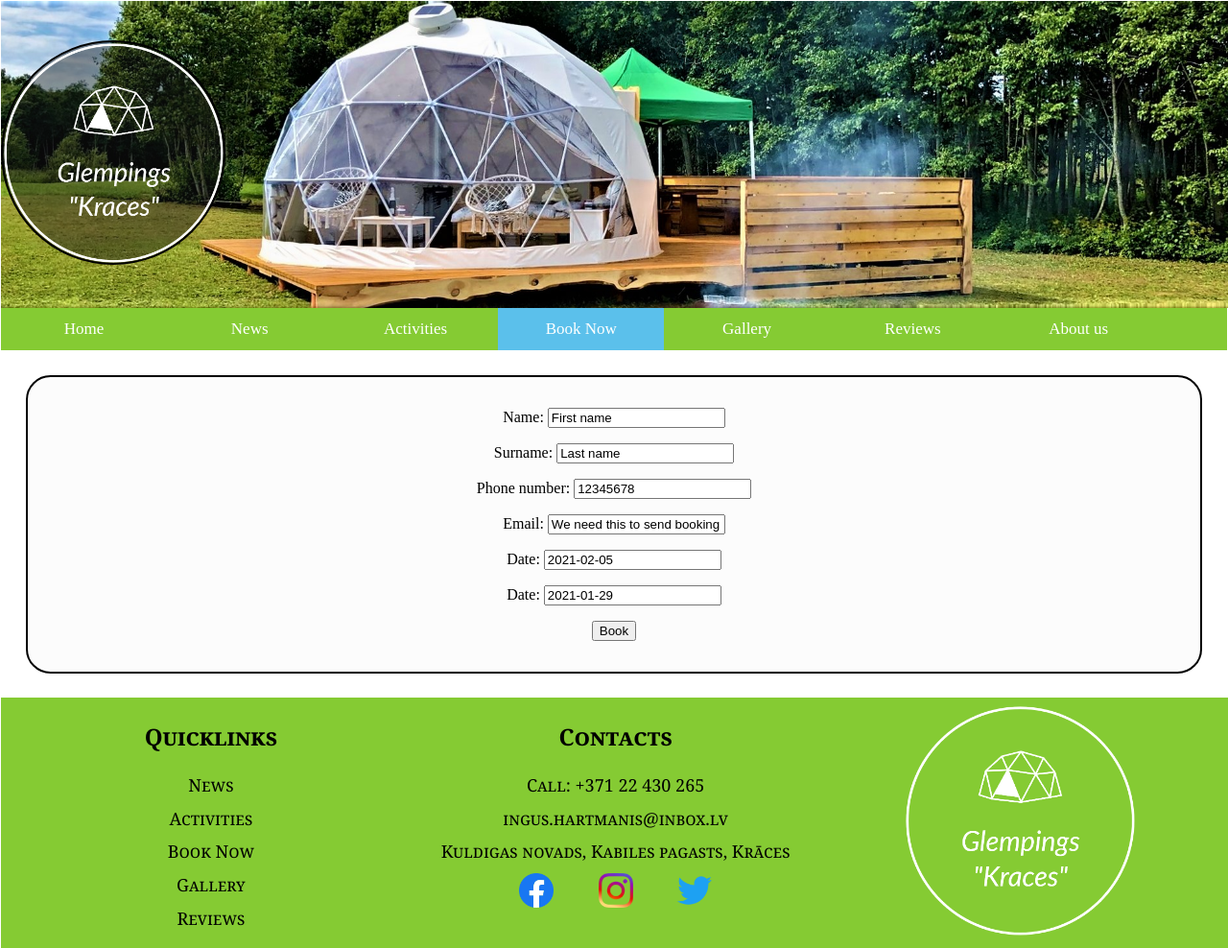
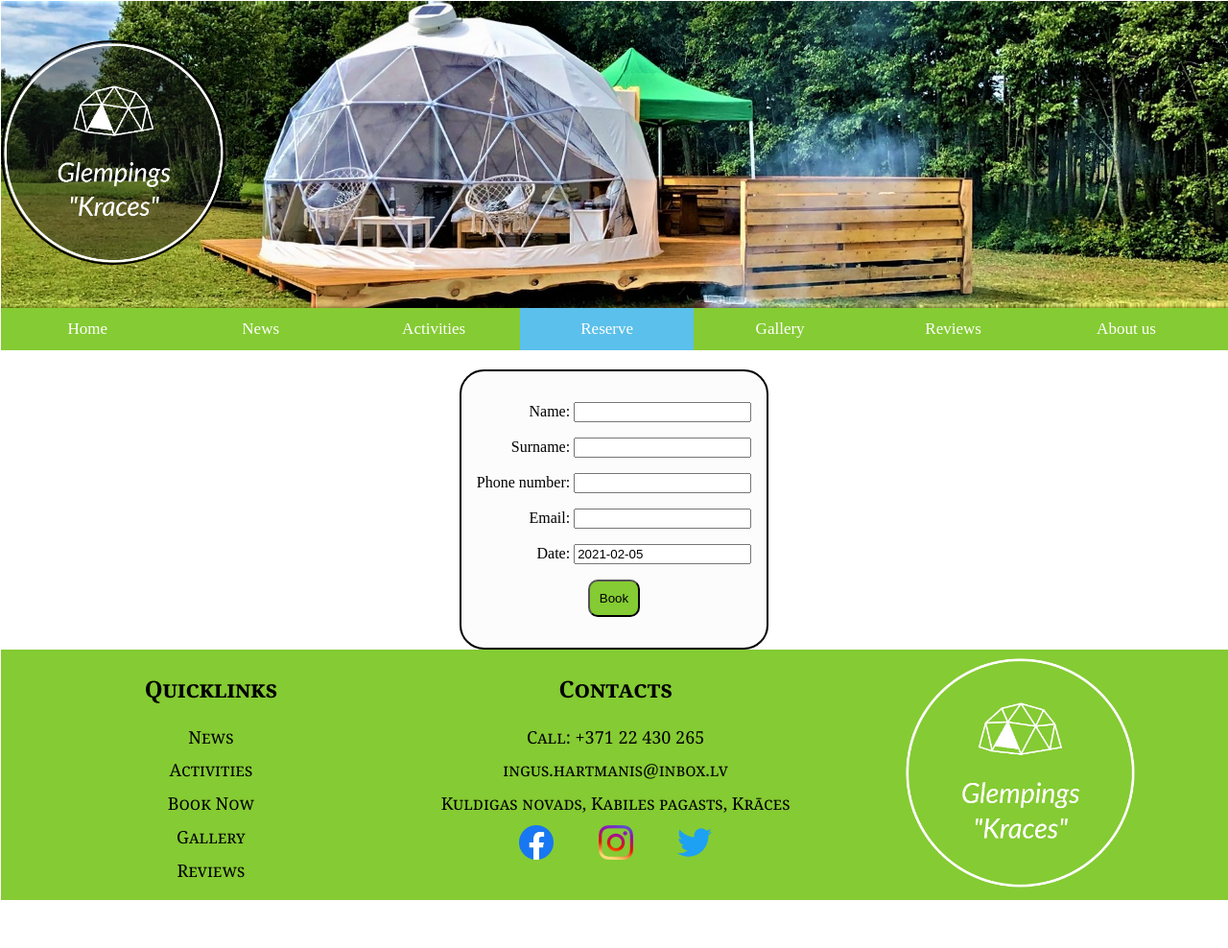
Before and after one commit to emilsberzs/glemping_kraces, a Django app: page /booking/ in a window 1280 px wide. Shown: the whole page at 96% size. After the commit the page ends 938 px from the top, so only its background shows below. Run offline with Django 3.2, Linux system fonts and the light colour scheme.

Commit message:
Basic design almost satisfactory, tommorow working on send_mail and start cms implementation

```diff
--- a/glemping/models.py
+++ b/glemping/models.py
@@ -92,10 +92,10 @@ class Review(models.Model):
 
 
 class Reservation(models.Model):
-    name = models.CharField(max_length=20, default='First name')
-    surname = models.CharField(max_length=20, default='Last name')
-    phone_number = models.CharField(max_length=8, default='12345678')
-    email = models.EmailField(default='We need this to send booking data')
+    name = models.CharField(max_length=20, default='')
+    surname = models.CharField(max_length=20, default='')
+    phone_number = models.CharField(max_length=8, default='')
+    email = models.EmailField(default='')
     date = models.DateField(default=timezone.now)
     available = models.BooleanField(default=True)
 
--- a/glemping/static/css/glemping.css
+++ b/glemping/static/css/glemping.css
@@ -24,6 +24,30 @@ body {
   width:100vw;
   justify-content: left;
   align-items: center;
+  max-width: 100vw;
+  overflow: hidden;
+
+}
+
+#landing {
+  display:inline-block;
+  background: linear-gradient(to left, rgba(255, 255, 255, 0.3) 0%,rgba(255, 255, 255, 0.8) 100%); /* W3C */
+
+}
+
+#landing img {
+  width: 100vw;
+  z-index: -1;
+  position: relative;
+}
+
+#landing-text {
+  display: none;
+}
+
+#landing-text p {
+position: absolute;
+font-size: xx-large;
 
 }
 
@@ -40,8 +64,8 @@ body {
 
 .topnav {
   background-color: #85CB33;
-  overflow: auto;
-  width: 100%;
+  overflow: hidden;
+  width: 100vw;
 }
 
 
@@ -51,8 +75,9 @@ body {
 }
 
 .navbar {
-  width:95vw;
-  overflow: auto;
+  width:100vw;
+  overflow:visible;
+
 }
 
 .navbar a {
@@ -61,8 +86,9 @@ body {
   color: white;
   text-decoration: none;
   font-size: 17px;
-  width: 13.5vw; /* Four equal-width links. If you have two links, use 50%, and 33.33% for three links, etc.. */
+  width: 14.1vw; /* Four equal-width links. If you have two links, use 50%, and 33.33% for three links, etc.. */
   text-align: center; /* If you want the text to be centered */
+  overflow: hidden;
 }
 
 .active {
@@ -163,7 +189,6 @@ content {
 .gallery {
   display: flex;
   flex-wrap: wrap;
-  background-image: url(/static/backround.png);
 
 }
 
@@ -185,7 +210,7 @@ content {
 }
 
 #news-list {
-  border: 2px solid black;
+  border: 0.5px solid black;
   border-radius: 2vw;
   margin:2vw;
   background-color:rgba(0, 0, 0, 0.01);
@@ -221,18 +246,32 @@ iframe {
 }
 
 #booking-form {
+  max-width: max-content;
   border: 2px solid black;
   border-radius: 2vw;
-  margin:2vw;
+  margin:20px auto 0 auto;
   background-color:rgba(0, 0, 0, 0.01);
   padding: 1rem;
-  justify-content: left;
+  text-align: right;
+  position: relative;
 }
+
+#submit-button {
+  text-align: center;
+}
+
 
 
 .about-us {
   display: grid;
-  grid-template-columns: repeat(12, [col-start] 1fr);
+  grid-template-columns: repeat(13, [col-start] 1fr);
+}
+
+.about {
+  max-width: 90vw;
+  margin:auto;
+  position: relative;
+
 }
 
 .map {
@@ -240,21 +279,33 @@ iframe {
 }
 
 .about {
-  grid-column: col-start 7 / span 6;
+  grid-column: col-start 8 / span 6;
 }
 
 .reviews {
-  display: grid;
-  grid-template-columns: repeat(12, [col-start] 1fr);
+
 }
+
 
 .review {
   color: black;
-  margin-top:10px;
-  border: 2px solid black;
-  border-radius: 30px;
-  grid-column: col-start 5 / span 4;
+  margin:5px auto 0px auto;
+  border: 0.05px solid black;
+  border-radius: 30px;;
+  min-width: 80vw;
+  max-width: 900px;
+  overflow-wrap: break-word;
+  justify-self: center;
 }
+
+
+input[type=submit] {
+  background-color: #85CB33;
+  border-radius: 10px;
+  padding: 10px;
+
+}
+
 
   @media (max-width:500px){
 
@@ -323,4 +374,24 @@ iframe {
   .activity {
     padding: 2rem;
   }
+
+  .topnav a {
+    font-size: x-small;
   }
+  .review {
+    max-width: 95vw;
+  }
+  .reviews h2 {
+    font-size: medium;
+  }
+
+  .reviews p {
+    font-size: small;
+  }
+
+  .reviews h1 {
+    font-size: large;
+  }
+
+
+  }
--- a/glemping/templates/glemping/about/about_us.html
+++ b/glemping/templates/glemping/about/about_us.html
@@ -10,6 +10,10 @@
     </div>
     <div class="about">
         <h1>About us</h1>
+        <p>Do you want to camp under a starry sky,
+            but still enjoy comfort?
+            Come to us and watch the stars in the fresh air without getting out of bed,
+            but still feeling like in a tent.</p>
     </div>
 </div>
 {% endblock content %}
--- a/glemping/templates/glemping/base.html
+++ b/glemping/templates/glemping/base.html
@@ -26,7 +26,7 @@
                 <a {% ifequal section 'activities' %} class="active" {% endifequal %}
                     href="{% url 'glemping:activity_list' %}">Activities</a>
                 <a {% ifequal section 'booking' %} class="active" {% endifequal %}
-                    href="{% url 'glemping:booking' %}">Book Now</a>
+                    href="{% url 'glemping:booking' %}">Reserve</a>
                 <a {% ifequal section 'gallery' %} class="active" {% endifequal %}
                     href="{% url 'glemping:gallery_list' %}">Gallery</a>
                 <a {% ifequal section 'reviews' %} class="active" {% endifequal %}
--- a/glemping/templates/glemping/booking/booking.html
+++ b/glemping/templates/glemping/booking/booking.html
@@ -7,12 +7,8 @@
     <form method="POST">
         <div id="booking-form">
             {{reservation_form.as_p}}
-            <p> <label for="id_date">Date:</label>
-                <input type="text" name="date" value="2021-01-29" required="" id="id_date"><input type="hidden"
-                    name="initial-date" value="2021-01-29 20:20:28+00:00" id="initial-id_date">
-            </p>
             {% csrf_token %}
-            <p><input type="submit" value="Book"></p>
+            <p id="submit-button"><input type="submit" value="Book"></p>
         </div>
     </form>
 </div>
--- a/glemping/templates/glemping/reviews/review.html
+++ b/glemping/templates/glemping/reviews/review.html
@@ -4,6 +4,7 @@
 
 {% block content %}
 <div class="reviews">
+    <h1>What people say about us</h1>
     {% for review in reviews %}
     <div class="review">
         <h2>{{review.name}}</h2>
```
Also changed, not shown: glemping/admin.py (+6 -1 lines), glemping/templates/glemping/home.html (+10 -1 lines), glemping/migrations/0013_auto_20210205_1912.py (added), glemping/migrations/0014_auto_20210205_1913.py (added), glemping/migrations/0015_auto_20210205_2019.py (added), glemping/migrations/0016_auto_20210205_2020.py (added), glemping/static/landing-img.jpg (added).
